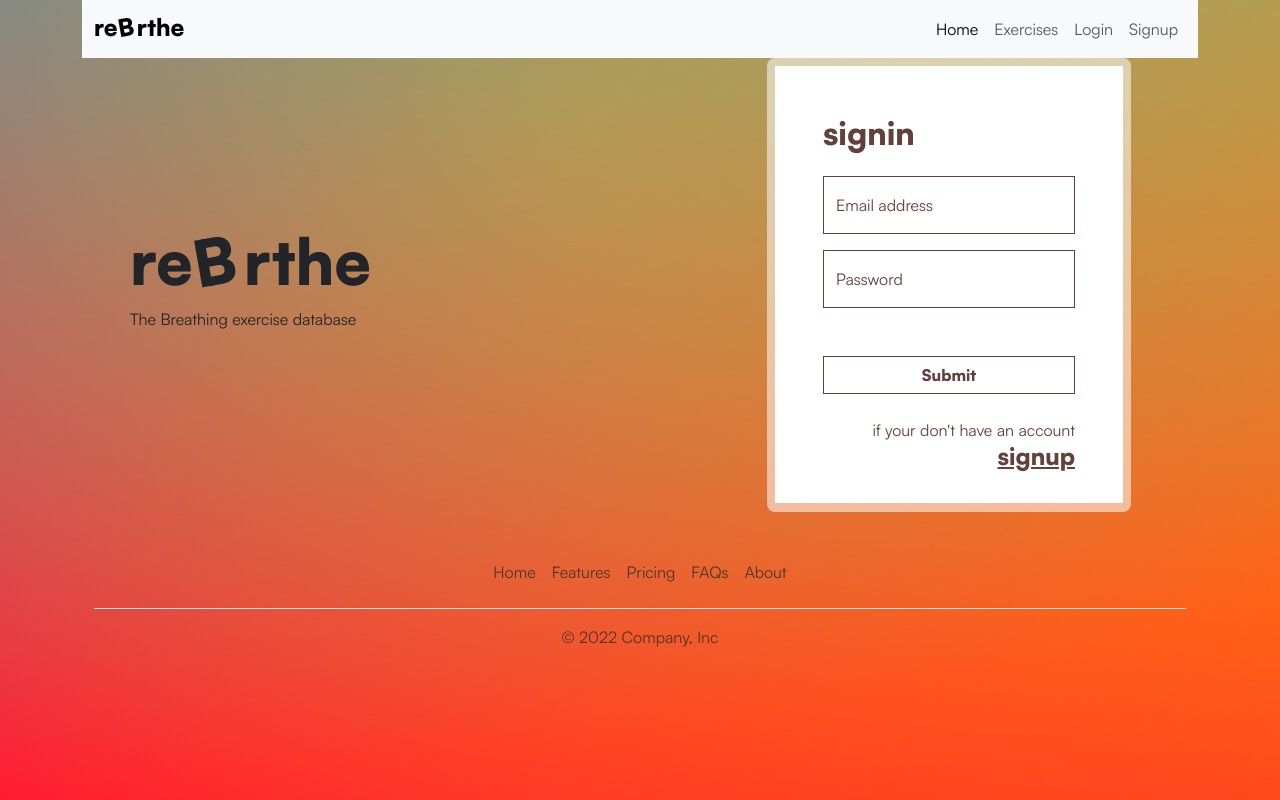
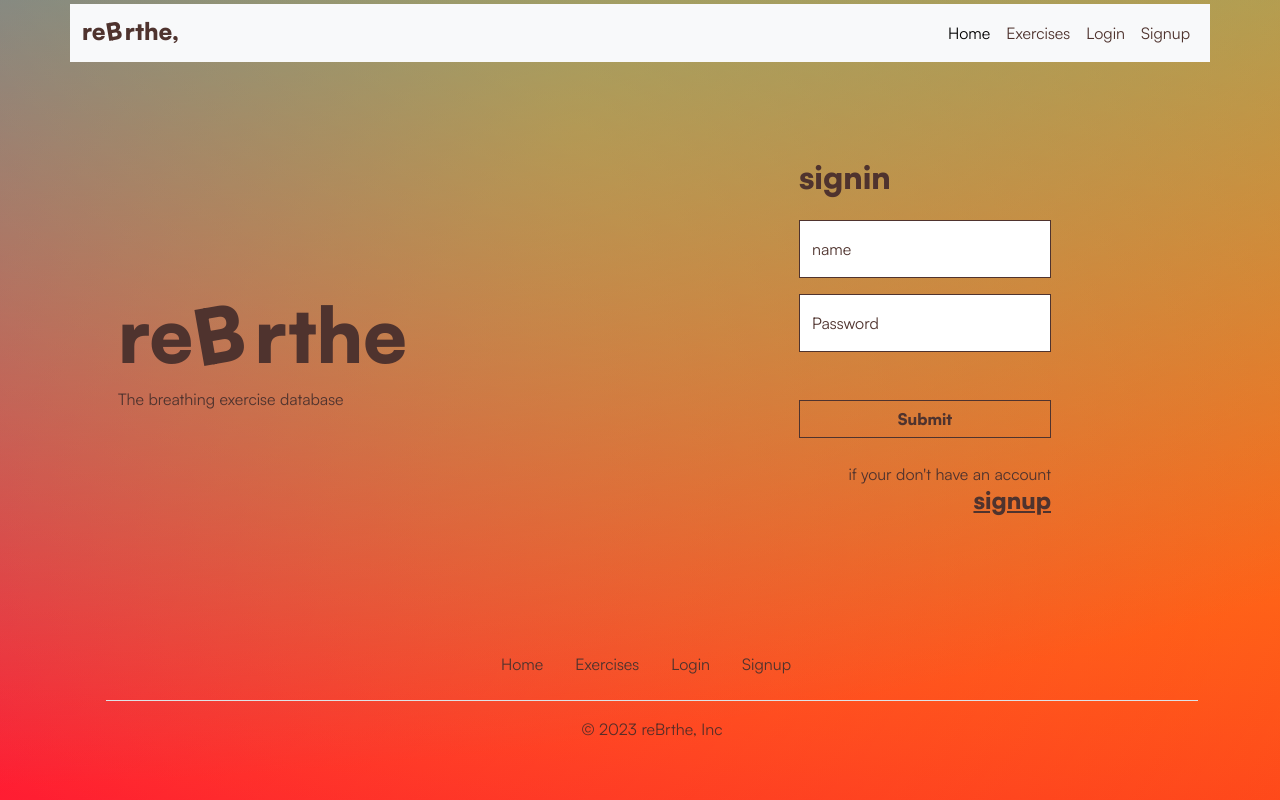
Before and after one commit to antoniodegou/mod3_rebrthe_mongo, a Flask app: page / in a window 1280 px wide. Run offline with Flask 3, Linux system fonts and the light colour scheme; some libraries are stand-ins or nearby versions.

Commit message:
added header section for when logged in or logged out

```diff
--- a/static/css/style.css
+++ b/static/css/style.css
@@ -1,23 +1,11 @@
 :root {
-    --myblack: #63403b;
+    --myblack: #4f332e;
   }
 
 
   body{
     position: relative;
-    /* background-color: #FF9A8B;
-    height:100vh!important;
-    color:white;
-    overflow:hidden;
-    background:
-    radial-gradient(49% 81% at 45% 47%, #FFE20345 0%, #073AFF00 100%),
-    radial-gradient(113% 91% at 17% -2%, #008BFFFF 1%, #FF000000 99%),
-   radial-gradient(142% 91% at 83% 7%, #FFDB00FF 1%, #FF000000 99%),
-   radial-gradient(142% 91% at -6% 74%, #FF0049FF 1%, #FF000000 99%),
-   radial-gradient(142% 91% at 111% 84%, #FF7000FF 0%, #FF0000FF 100%);
-    background-size: 200% 200%;
-    animation: gradient 10s ease infinite;
-    height: 100vh; */
+
 }
 
 body::after{
@@ -78,13 +66,16 @@ z-index: -1;
 
     a {
         text-decoration: underline;
-        color: var(--myblack);
     }
-    a:hover{
+
+
+    a, a:hover, h1, li a, p, .nav-link{
         color: var(--myblack);
     }
 
-
+#headertitle span, #headertitle{
+    font-size: 6vw!important;
+}
     /*
 
     **** HOME
@@ -95,7 +86,7 @@ z-index: -1;
         background-color: rgba(255, 255, 255, 0.537);
     }
     .form-container{
-        background-color: rgba(255, 255, 255 );
+        /* background-color: rgba(255, 255, 255 ); */
         transition: all 0.5s ease!important;
     }
     .my-card{
@@ -108,9 +99,6 @@ z-index: -1;
         font-size: 4rem;
     }
     input{
-        /* // border-top: none!important;
-        // border-left:none!important;
-        // border-right:none!important; */
         border-bottom: solid 1px!important;
         border-radius: 0!important;
     }
@@ -170,3 +158,114 @@ z-index: -1;
   .modal{
     color:var(--myblack)!important;
   }
+
+  footer {
+    /* position: fixed; */
+    height: 100px;
+    bottom: 0;
+    width: 100%;
+}
+
+.breathing{
+    width: 250px;
+    height: 250px;
+    /* border: 1px solid orange; */
+    position:relative;
+}
+
+.circle-center {
+    width: 250px;
+    height: 250px;
+    /* border: 1px solid yellow; */
+    /* background-color: pink; */
+    position:relative;
+  }
+
+
+  .breathing::after{
+    position: absolute;
+    content: "";
+    width: 100px;
+    height: 100px;
+    background-color: white;
+    /* border: 1px solid white; */
+    /* right:50%; */
+    transform: translate(-50%, -50%);
+   left:50%;
+   top: 50%;
+   /* bottom: 50%; */
+   border-radius: 50%;
+    animation: breathingAnimation2 3s infinite ease-in-out;
+
+
+  }
+
+  .circle-center::after{
+    position: absolute;
+    content: "";
+    width: 100px;
+    height: 100px;
+    /* background-color: pink; */
+    border: 1px solid white;
+    /* right:50%; */
+    transform: translate(-50%, -50%);
+   left:50%;
+   top: 50%;
+   /* bottom: 50%; */
+   border-radius: 50%;
+    animation: breathingAnimation 5s infinite ease-in-out;
+  }
+
+  /* .breathing::after{
+    position: absolute;
+    content: "";
+    width:300px;
+    height:300px;
+    border-radius: 50%;
+    transform: translate(-50%, -50%);
+    border: 1px solid white;
+    animation: breathingAnimation 3s infinite ease-in-out;
+  }
+
+  .circle-center::after{
+    width: 100px;
+    height: 100px;
+    background-color: white;
+    border-radius: 50%;
+    position: absolute;
+    content: "";
+    top: 50%;
+    left: 50%;
+    transform: translate(130%, -50%);
+    animation: breathingAnimation2 3s infinite ease-in-out;
+  } */
+
+@keyframes breathingAnimation {
+    0% {
+        width:300px;
+        height:300px;
+    }
+    50% {
+        width:90px;
+        height:90px;
+    }
+    100% {
+        width:300px;
+        height:300px;
+    }
+  }
+
+  @keyframes breathingAnimation2 {
+    0% {
+        width: 100px;
+        height: 100px;
+    }
+    50% {
+        width: 90px;
+        height: 90px;
+    }
+    100% {
+        width: 100px;
+        height: 100px;
+    }
+  }
--- a/templates/base.html
+++ b/templates/base.html
@@ -12,12 +12,12 @@
     <title>reBrthe</title>
 </head>
 <body class="container-md  ">
-    <header>
-        <nav class="navbar navbar-expand-lg bg-light">
+    <header class="row">
+        <nav class="navbar navbar-expand-lg bg-light mb-5 mt-1">
             <div class="container-fluid">
-              <a class="navbar-brand mb-0 pb-0" href="{{ url_for('get_home') }}"> <h1 class="mytitle title ">re<span>B  </span> &nbsp;  rthe</h1></a>
+              <a class="navbar-brand mb-0 pb-0 me-1" href="{{ url_for('get_home') }}"> <h1 class="mytitle title ">re<span>B  </span> &nbsp;  rthe,</h1></a>
               {% if session.user %}
-              <p class="username">Hello, {{ username }}</p>
+              <p class="username">{{- username -}}!</p>
               {% endif %}
               <button class="navbar-toggler" type="button" data-bs-toggle="collapse" data-bs-target="#navbarNav" aria-controls="navbarNav" aria-expanded="false" aria-label="Toggle navigation">
                 <span class="navbar-toggler-icon"></span>
@@ -53,38 +53,69 @@
     <section>
       <!-- flash messages -->
       {% with messages = get_flashed_messages() %}
-          {% if messages %}
+      {% if messages %}
+          <div class="toast-container position-fixed top-0 end-0 p-3">
               {% for message in messages %}
-                  <div class="row flashes">
-                      <h4 class="light-blue lighten-4 center-align">{{ message }}</h4>
+                  <div class="toast" role="alert" aria-live="assertive" aria-atomic="true" data-bs-autohide="true" data-bs-delay="5000">
+                      <div class="toast-header">
+                          <strong class="me-auto">Flash Message</strong>
+                          <button type="button" class="btn-close" data-bs-dismiss="toast" aria-label="Close"></button>
+                      </div>
+                      <div class="toast-body">
+                          {{ message }}
+                      </div>
                   </div>
               {% endfor %}
-          {% endif %}
-      {% endwith %}
+          </div>
+      {% endif %}
+  {% endwith %}
   </section>
-  <section>
-
-
+  <section class="row">
     {% block content %}
     {% endblock %}
   </section>
 
-  <div class="container">
-    <footer class="py-3 my-4">
+  <!-- <div class="container "> -->
+    <footer class="row py-3 my-4 ms-auto container-md pb-5 ">
       <ul class="nav justify-content-center border-bottom pb-3 mb-3">
-        <li class="nav-item"><a href="#" class="nav-link px-2 text-muted">Home</a></li>
-        <li class="nav-item"><a href="#" class="nav-link px-2 text-muted">Features</a></li>
-        <li class="nav-item"><a href="#" class="nav-link px-2 text-muted">Pricing</a></li>
-        <li class="nav-item"><a href="#" class="nav-link px-2 text-muted">FAQs</a></li>
-        <li class="nav-item"><a href="#" class="nav-link px-2 text-muted">About</a></li>
+        <li class="nav-item">
+          <a class="nav-link active" aria-current="page" href="{{ url_for('get_home') }}">Home</a>
+        </li>
+        <li class="nav-item">
+          <a class="nav-link" href="{{ url_for('get_exercises') }}">Exercises</a>
+        </li>
+        {% if session.user %}
+        <li class="nav-item">
+          <a class="nav-link" href="{{ url_for('profile', username=session['user']) }}">Dashboard</a>
+        </li>
+        <li class="nav-item">
+          <a class="nav-link" href="{{ url_for('logout') }}">Logout</a>
+        </li>
+        {% else %}
+        <li class="nav-item">
+          <a class="nav-link" href="{{ url_for('login') }}">Login</a>
+        </li>
+        <li class="nav-item">
+          <a class="nav-link" href="{{ url_for('register') }}">Signup</a>
+        </li>
+        {% endif %}
       </ul>
-      <p class="text-center text-muted">© 2022 Company, Inc</p>
+      <p class="text-center text-muted">© 2023 reBrthe, Inc</p>
     </footer>
-  </div>
+  <!-- </div> -->
 
     <script src="https://cdn.jsdelivr.net/npm/bootstrap@5.3.0/dist/js/bootstrap.bundle.min.js" integrity="sha384-geWF76RCwLtnZ8qwWowPQNguL3RmwHVBC9FhGdlKrxdiJJigb/j/68SIy3Te4Bkz" crossorigin="anonymous"></script>    <script src="{{ url_for('static', filename='js/script.js')}}"></script>
 
     {% block scripts %}
+    <script>
+      var toastElList = [].slice.call(document.querySelectorAll('.toast'));
+      var toastList = toastElList.map(function (toastEl) {
+          return new bootstrap.Toast(toastEl);
+      });
+      toastList.forEach(function (toast) {
+          toast.show();
+      });
+  </script>
     {% endblock %}
 </body>
 </html>
--- a/templates/home.html
+++ b/templates/home.html
@@ -1,30 +1,48 @@
 {% extends "base.html" %}
 {% block content %}
 
-<div id="app container   " style="height: 100%;">
+
+{% if session.user %}
+<div id="app container"  >
    <div class="row h-100 d-flex align-items-center">
-       <div class="col-sm m-5">
-          <h1 class="title">re<span>B  </span> &nbsp;  rthe</h1>
-          <p>The Breathing exercise database</p>
-          <!-- <a href="/nested/about.html">aa</a> -->
+      <div class="col-md-6 col-12 p-5">
+         <h1 id="headertitle" class="title headertitle">re<span>B  </span> &nbsp;  rthe</h1>
+         <p>The breathing exercise database</p>
       </div>
-       <div class="col-md w-100  d-flex justify-items-center m-auto">
-          <div id="homecard"  class="pre-card p-2 m-auto rounded-3">
+      <div class="col-md-6 col-12  p-0 d-flex justify-content-center ">
+         <div class="breathing">
+            <div class="circle-center"></div>
+         </div>
+
+      </div>
+   </div>
+</div>
+{% endif %}
+
+{% if not session.user %}
+<div id="app container"  >
+   <div class="row h-100 d-flex align-items-center">
+      <div class="col-md-6 col-12 p-5">
+         <h1 id="headertitle" class="title headertitle">re<span>B  </span> &nbsp;  rthe</h1>
+         <p>The breathing exercise database</p>
+      </div>
+      <div class="col-md-6 col-12  p-0  ">
+         <div id="homecard"  class="      rounded-3">
             <div id="formcont" class="form-container p-4">
                <div id="signin-form" class=" my-card  p-4 m-auto rounded-2  ">
                   <h2 class="pb-3">signin</h2>
-                   <form action="">
+                  <form  method="POST" action="{{ url_for('login') }}" >
                      <div class="form-floating mb-3">
-                         <input type="email" class="form-control" id="floatingInput" placeholder="name@example.com">
-                         <label for="floatingInput">Email address</label>
+                        <input type="name" class="form-control" id="username" name="username" placeholder="username">
+                        <label for="username">name</label>
                      </div>
                       <div class="form-floating  mb-5">
-                         <input type="password" class="form-control" id="Password" placeholder="Password">
+                         <input type="password" class="form-control" id="Password" name="password" placeholder="Password">
                          <label for="Password">Password</label>
                       </div>
                      <button type="submit" class="btn btn-outline-dark rounded-0 mb-2">Submit</button>
                   </form>
-                   <div class="mt-3">
+                  <div class="mt-3 mb-5">
                      <p class="text-end mb-0">if your don't have an account</p>
                      <a id="signup-button" href="" class="text-end">
                         <h4>signup</h4>
@@ -52,7 +70,7 @@
                      </div>
                      <button   type="submit" class="btn btn-outline-dark rounded-0 mb-2">Submit</button>
                   </form>
-                   <div class="mt-3">
+                  <div class="mt-3 mb-5">
                      <p class="text-end  mb-0">if you are already registered</p>
                      <a id="signin-button" href="" class="text-end">
                         <h4>signin</h4>
@@ -64,5 +82,6 @@
       </div>
    </div>
 </div>
+{% endif %}
 
  {% endblock %}
--- a/templates/login.html
+++ b/templates/login.html
@@ -4,7 +4,7 @@
 <form id="formcont" class="form-container p-4"  method="POST" action="{{ url_for('login') }}" >
     <div id="signin-form" class=" my-card  p-4 m-auto rounded-2  ">
        <h2 class="pb-3">signin</h2>
-       <form action="">
+
          <div class="form-floating mb-3">
             <input type="name" class="form-control" id="username" name="username" placeholder="username">
             <label for="username">name</label>
@@ -14,7 +14,7 @@
              <label for="Password">Password</label>
           </div>
           <button type="submit" class="btn btn-outline-dark rounded-0 mb-2">Submit</button>
-       </form>
+
        <div class="mt-3">
           <p class="text-end mb-0">if your don't have an account</p>
           <a id="signup-button" href="" class="text-end">
```
Also changed, not shown: templates/register.html (+1 -6 lines), 2 other files. Lines whose indentation alone changed are shown as unchanged.
